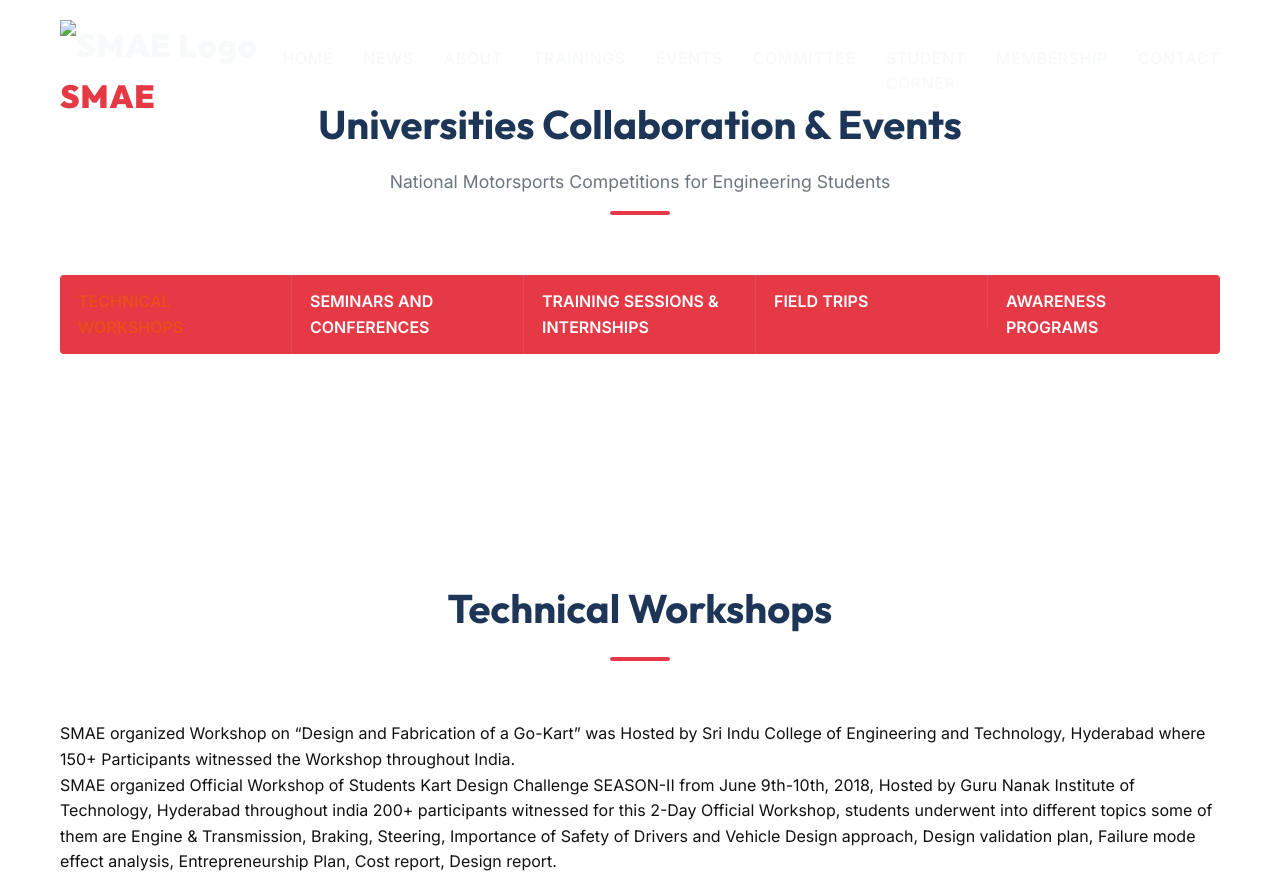
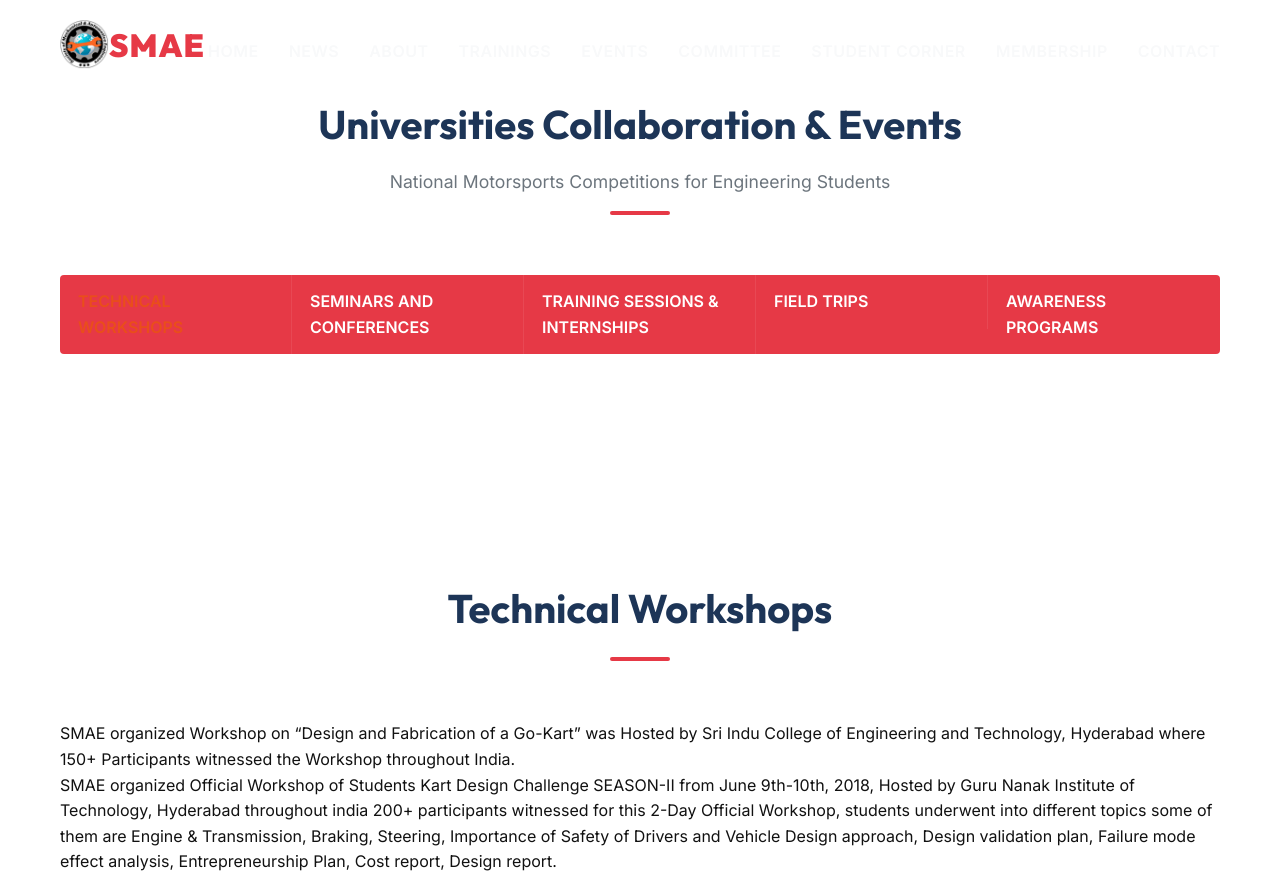
Before and after one commit to shashaank369/SMAE, a website: page events.html in a window 1280 px wide. Shown: the top 878 px of the page. Drawn offline with Linux system fonts and the light colour scheme.

Commit message:
Update events.html

```diff
--- a/events.html
+++ b/events.html
@@ -21,7 +21,7 @@
     <nav id="navbar">
         <div class="nav-container">
             <div class="logo">
-                <a href="index.html"><img src="images/smae_logo.png" alt="SMAE Logo" loading="lazy"><span>SMAE</span></a>
+                <a href="index.html"><img src="smae_logo.png" alt="SMAE Logo" loading="lazy"><span>SMAE</span></a>
             </div>
             <ul class="nav-links">
                 <li><a href="index.html#home">Home</a></li>
```
